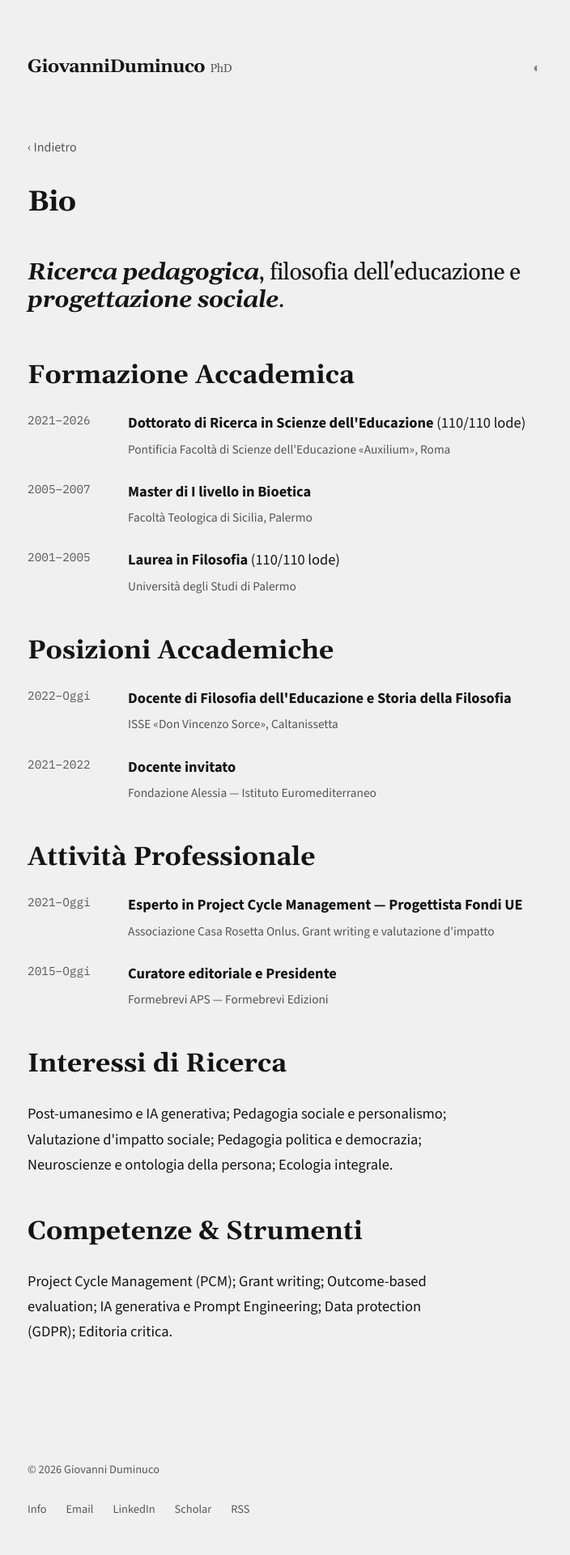
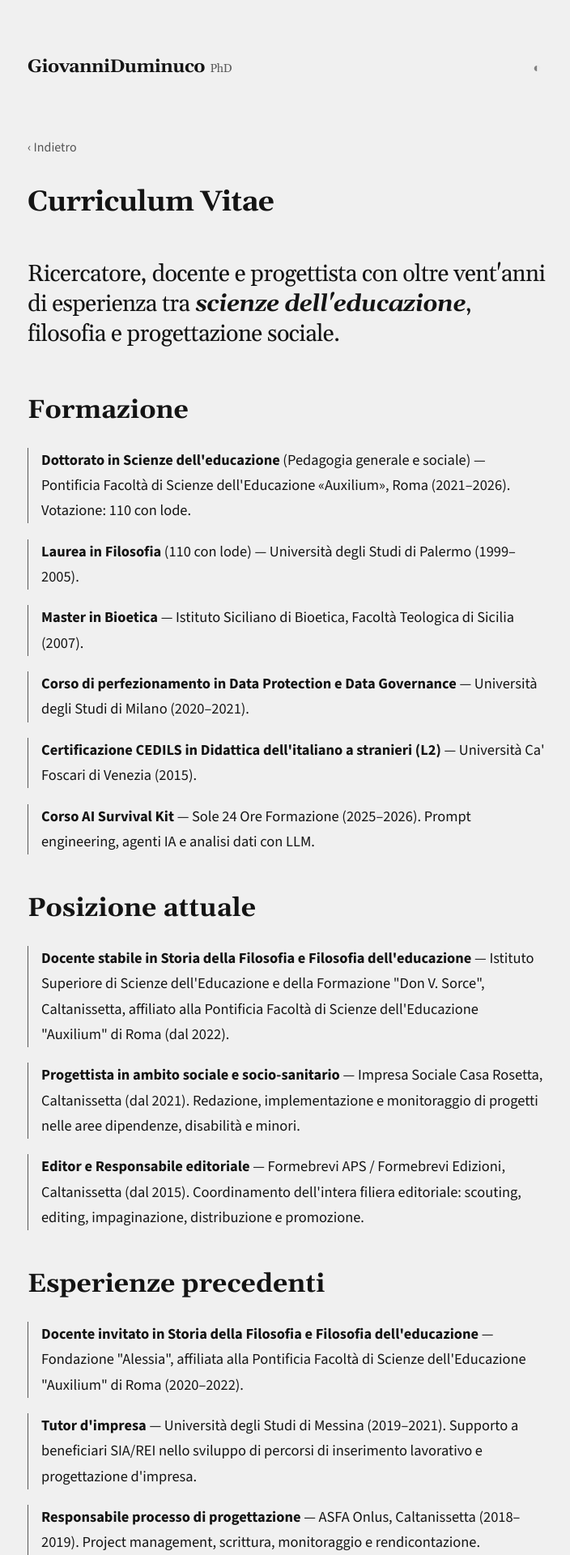
Before and after one commit to dumgio/dumgio.github.io, a Jekyll site: the page built from bio.md, in a window 1280 px wide. Shown: the top 1920 px of the page at 81% size, without its empty margins (126-830 px from the left). Built offline with Jekyll 4.4.1, drawn with Linux system fonts in a browser that asks for light colours; comment, search, counter and statistics services are not loaded; some of the changed text lies outside the part shown.

Commit message:
Update bio.md

```diff
--- a/bio.md
+++ b/bio.md
@@ -1,90 +1,58 @@
 ---
 layout: page
-title: Bio
+title: Curriculum Vitae
+description: Curriculum vitae di Giovanni Duminuco (PhD) — ricercatore, docente, progettista e consulente con esperienza pluridecennale in ambito educativo, sociale e culturale.
 ---
-
-<div class="bio-section">
-  <p class="hero-intro" style="font-size: 1.8rem; margin-bottom: 3rem;">
-    <em>Ricerca pedagogica</em>, filosofia dell'educazione e <em>progettazione sociale</em>.
-  </p>
-
-  <h2>Formazione Accademica</h2>
-  <div class="post-item">
-    <span class="post-date">2021–2026</span>
-    <div>
-      <strong>Dottorato di Ricerca in Scienze dell'Educazione</strong> (110/110 lode)
-
-      <small>Pontificia Facoltà di Scienze dell'Educazione «Auxilium», Roma</small>
-    </div>
-  </div>
-  <div class="post-item">
-    <span class="post-date">2005–2007</span>
-    <div>
-      <strong>Master di I livello in Bioetica</strong>
-
-      <small>Facoltà Teologica di Sicilia, Palermo</small>
-    </div>
-  </div>
-  <div class="post-item">
-    <span class="post-date">2001–2005</span>
-    <div>
-      <strong>Laurea in Filosofia</strong> (110/110 lode)
-
-      <small>Università degli Studi di Palermo</small>
-    </div>
-  </div>
-
-  <h2>Posizioni Accademiche</h2>
-  <div class="post-item">
-    <span class="post-date">2022–Oggi</span>
-    <div>
-      <strong>Docente di Filosofia dell'Educazione e Storia della Filosofia</strong>
-
-      <small>ISSE «Don Vincenzo Sorce», Caltanissetta</small>
-    </div>
-  </div>
-  <div class="post-item">
-    <span class="post-date">2021–2022</span>
-    <div>
-      <strong>Docente invitato</strong>
-
-      <small>Fondazione Alessia — Istituto Euromediterraneo</small>
-    </div>
-  </div>
-
-  <h2>Attività Professionale</h2>
-  <div class="post-item">
-    <span class="post-date">2021–Oggi</span>
-    <div>
-      <strong>Esperto in Project Cycle Management — Progettista Fondi UE</strong>
-
-      <small>Associazione Casa Rosetta Onlus. Grant writing e valutazione d'impatto</small>
-    </div>
-  </div>
-  <div class="post-item">
-    <span class="post-date">2015–Oggi</span>
-    <div>
-      <strong>Curatore editoriale e Presidente</strong>
-
-      <small>Formebrevi APS — Formebrevi Edizioni</small>
-    </div>
-  </div>
-
-  <h2>Interessi di Ricerca</h2>
-  <p>
-    Post-umanesimo e IA generativa; Pedagogia sociale e personalismo; Valutazione d'impatto sociale;
-    Pedagogia politica e democrazia; Neuroscienze e ontologia della persona; Ecologia integrale.
-  </p>
-
-  <h2>Competenze & Strumenti</h2>
-  <p>
-    Project Cycle Management (PCM); Grant writing; Outcome-based evaluation;
-    IA generativa e Prompt Engineering; Data protection (GDPR); Editoria critica.
-  </p>
+<div class="hero-intro" style="font-size: 1.8rem; margin-bottom: 3rem; line-height: 1.3;">
+  Ricercatore, docente e progettista con oltre vent'anni di esperienza tra <em>scienze dell'educazione</em>, filosofia e progettazione sociale.
 </div>
 
+<h2>Formazione</h2>
+<ul>
+  <li><strong>Dottorato in Scienze dell'educazione</strong> (Pedagogia generale e sociale) — Pontificia Facoltà di Scienze dell'Educazione «Auxilium», Roma (2021–2026). Votazione: 110 con lode.</li>
+  <li><strong>Laurea in Filosofia</strong> (110 con lode) — Università degli Studi di Palermo (1999–2005).</li>
+  <li><strong>Master in Bioetica</strong> — Istituto Siciliano di Bioetica, Facoltà Teologica di Sicilia (2007).</li>
+  <li><strong>Corso di perfezionamento in Data Protection e Data Governance</strong> — Università degli Studi di Milano (2020–2021).</li>
+  <li><strong>Certificazione CEDILS in Didattica dell'italiano a stranieri (L2)</strong> — Università Ca' Foscari di Venezia (2015).</li>
+  <li><strong>Corso AI Survival Kit</strong> — Sole 24 Ore Formazione (2025–2026). Prompt engineering, agenti IA e analisi dati con LLM.</li>
+</ul>
+
+<h2>Posizione attuale</h2>
+<ul>
+  <li><strong>Docente stabile in Storia della Filosofia e Filosofia dell'educazione</strong> — Istituto Superiore di Scienze dell'Educazione e della Formazione "Don V. Sorce", Caltanissetta, affiliato alla Pontificia Facoltà di Scienze dell'Educazione "Auxilium" di Roma (dal 2022).</li>
+  <li><strong>Progettista in ambito sociale e socio-sanitario</strong> — Impresa Sociale Casa Rosetta, Caltanissetta (dal 2021). Redazione, implementazione e monitoraggio di progetti nelle aree dipendenze, disabilità e minori.</li>
+  <li><strong>Editor e Responsabile editoriale</strong> — Formebrevi APS / Formebrevi Edizioni, Caltanissetta (dal 2015). Coordinamento dell'intera filiera editoriale: scouting, editing, impaginazione, distribuzione e promozione.</li>
+</ul>
+
+<h2>Esperienze precedenti</h2>
+<ul>
+  <li><strong>Docente invitato in Storia della Filosofia e Filosofia dell'educazione</strong> — Fondazione "Alessia", affiliata alla Pontificia Facoltà di Scienze dell'Educazione "Auxilium" di Roma (2020–2022).</li>
+  <li><strong>Tutor d'impresa</strong> — Università degli Studi di Messina (2019–2021). Supporto a beneficiari SIA/REI nello sviluppo di percorsi di inserimento lavorativo e progettazione d'impresa.</li>
+  <li><strong>Responsabile processo di progettazione</strong> — ASFA Onlus, Caltanissetta (2018–2019). Project management, scrittura, monitoraggio e rendicontazione.</li>
+  <li><strong>Formatore</strong> — CERF, Consorzio Enti Regionali di Formazione, Palermo/Caltanissetta (2008–2018). Formazione frontale in discipline sociologiche, antropologiche, psico-pedagogiche nell'ambito dei Piani Regionali dell'Offerta Formativa (POR Sicilia, FESR, FSE).</li>
+  <li><strong>Ricercatore e consulente di progetto</strong> — ISAS, Istituto di Scienze Amministrative e Sociali, Palermo (2004–2010). Progetti cofinanziati da FSE, Regione Siciliana e Ministero del Lavoro su inclusione, immigrazione e sviluppo di comunità.</li>
+  <li><strong>Assessore alla Cultura</strong> — Comune di Montedoro (CL) (2013–2018).</li>
+</ul>
+
+<h2>Pubblicazioni</h2>
+<ul>
+  <li><em>La ferita distorta dell'agire</em>, con postfazione di Peter Carravetta — Formebrevi Edizioni (2016).</li>
+  <li><em>Dinamiche del disaccordo</em>, con postfazione di Giorgio Bonacini — Anterem Edizioni, Verona (2013).</li>
+  <li><em>Dostoevskij: sottosuolo e coscienza</em> — Narcissus, Milano (2011).</li>
+  <li><em>Il tocco degli dei: genio, follia, schizofrenia</em> — Compostampa, Palermo (2010).</li>
+  <li>Articoli su <em>Bioethos</em> (Istituto Studi Bioetici "S. Privitera", Palermo): bioetica, morte, psicoterapia cognitiva (2008–2010).</li>
+  <li><em>La ferita</em> (traduzione in russo di K. Timenčik) — Almanacco del Premio Raduga, con il patrocinio di Feltrinelli, Banca Intesa e Istituto Italiano di Cultura di Mosca (2014).</li>
+</ul>
+
+<h2>Lingue</h2>
+<ul>
+  <li><strong>Italiano</strong> — madrelingua</li>
+  <li><strong>Inglese</strong> — B2</li>
+  <li><strong>Francese</strong> — B2 (produzione scritta B1)</li>
+</ul>
+
 <style>
-  .bio-section h2 { margin-top: 3.5rem; margin-bottom: 1.5rem; }
-  .bio-section .post-item { margin-bottom: 1.5rem; align-items: flex-start; }
-  .bio-section small { opacity: 0.7; display: block; margin-top: 0.2rem; }
+  .page-content h2 { margin-top: 4rem; }
+  .page-content ul { margin-bottom: 2rem; }
+  .page-content li { margin-bottom: 1.2rem; padding-left: 1rem; border-left: 1px solid var(--grey); }
 </style>
```
